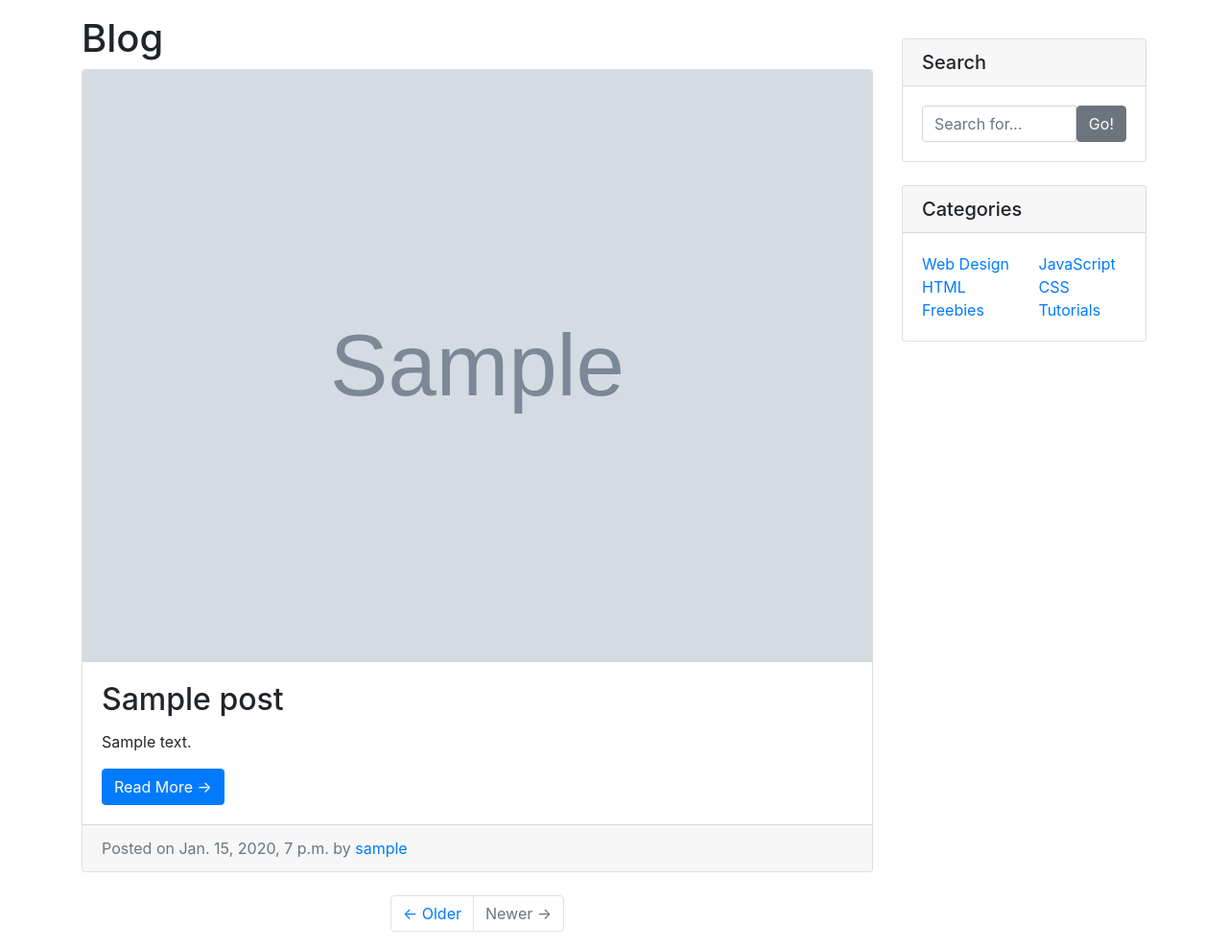
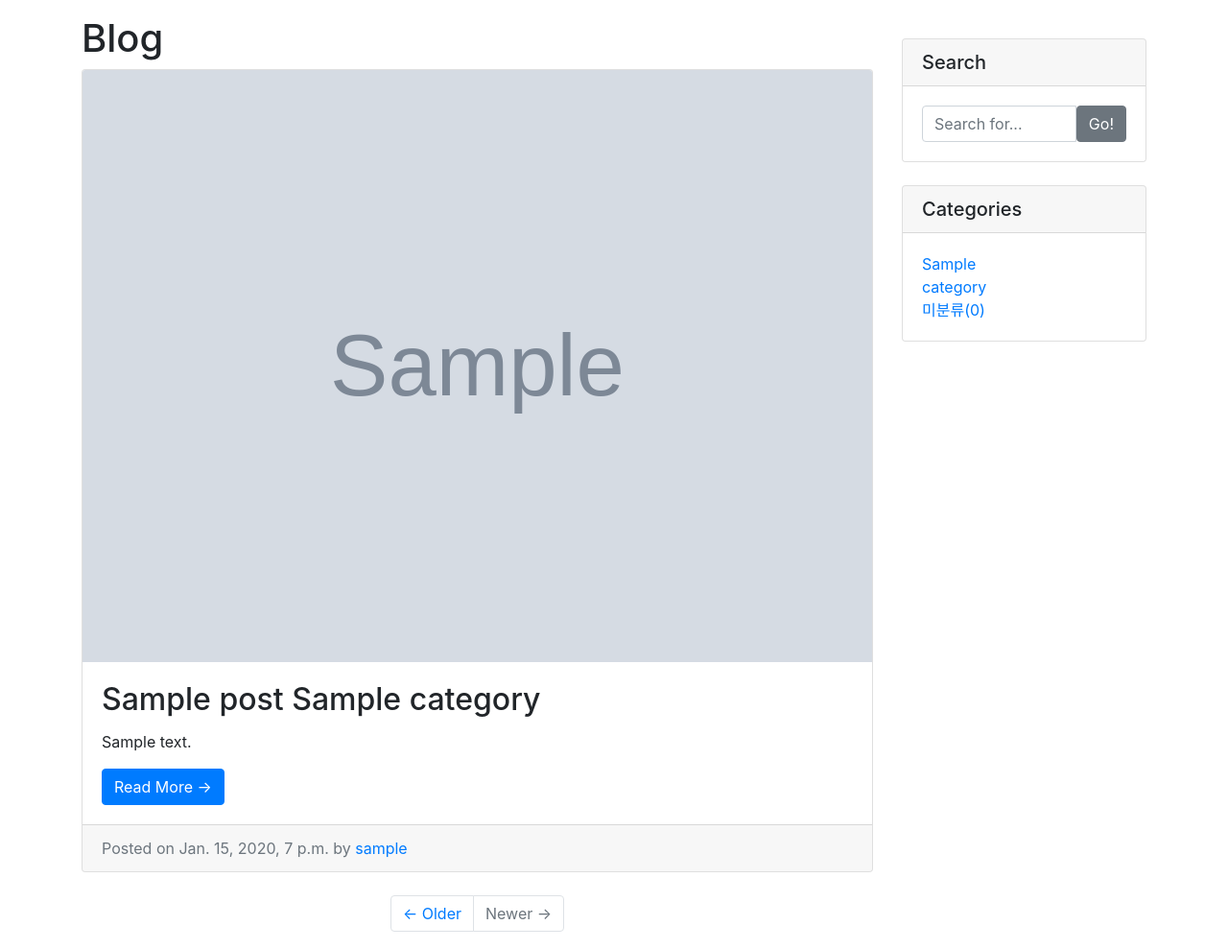
Before and after one commit to jisubaek/CloudProgramming2023, a Django app: page /blog/ in a window 1280 px wide. Shown: the part 56-1045 px from the top of the page at 96% size. Run offline with Django 4.2, Linux system fonts and the light colour scheme; tables that the repository leaves empty hold one stand-in row (values such as "Sample post"); grey boxes marked "Sample" are stand-in pictures; some libraries are stand-ins or nearby versions.

Commit message:
태그 추가

```diff
--- a/django_project/blog/models.py
+++ b/django_project/blog/models.py
@@ -1,6 +1,15 @@
 import os.path
 from django.contrib.auth.models import User
 from django.db import models
+
+class Tag(models.Model):
+    name = models.CharField(max_length=20, unique=True)
+    slug = models.SlugField(max_length=50, unique=True, allow_unicode=True)
+    def __str__(self):
+        return self.name
+
+    def get_absolute_url(self):
+        return f'/blog/tag/{self.slug}/'
 
 
 class Category(models.Model):
@@ -12,6 +21,9 @@ class Category(models.Model):
 
     class Meta:
         verbose_name_plural = 'Categories'
+
+    def get_absolute_url(self):
+        return f'/blog/category/{self.slug}/'
 
 
 class Post(models.Model):
@@ -26,10 +38,10 @@ class Post(models.Model):
 
     author = models.ForeignKey(User, null=True, on_delete=models.CASCADE)
     category = models.ForeignKey(Category, null=True, blank=True, on_delete=models.SET_NULL)
+    tags = models.ManyToManyField(Tag, blank=True)
 
     def __str__(self):
         return f'[{self.pk}]{self.title}'
-
 
     def get_absolute_url(self):
         return f'/blog/{self.pk}/'
--- a/django_project/blog/templates/blog/base.html
+++ b/django_project/blog/templates/blog/base.html
@@ -38,28 +38,14 @@
                         <div class="row">
                             <div class="col-lg-6">
                                 <ul class="list-unstyled mb-0">
-                                    <li>
-                                        <a href="#">Web Design</a>
-                                    </li>
-                                    <li>
-                                        <a href="#">HTML</a>
-                                    </li>
-                                    <li>
-                                        <a href="#">Freebies</a>
-                                    </li>
-                                </ul>
-                            </div>
-                            <div class="col-lg-6">
-                                <ul class="list-unstyled mb-0">
-                                    <li>
-                                        <a href="#">JavaScript</a>
-                                    </li>
-                                    <li>
-                                        <a href="#">CSS</a>
-                                    </li>
-                                    <li>
-                                        <a href="#">Tutorials</a>
-                                    </li>
+                                    {% for category in categories %}
+                                        <li>
+                                            <a href="{{category.get_absolute_url}}">{{ category.name }}</a>
+                                        </li>
+                                    {% endfor %}
+                                        <li>
+                                            <a href="/blog/category/no-category">미분류({{ no_category_count }})</a>
+                                        </li>
                                 </ul>
                             </div>
                         </div>
--- a/django_project/blog/templates/blog/post_detail.html
+++ b/django_project/blog/templates/blog/post_detail.html
@@ -86,7 +86,12 @@
         <p>{{ post.content }}</p>
         {% if post.file_upload %}
           <a href="{{ post.file_upload.url }}" class="btn btn-outline-dark" role="button" download>Download</a>
+                {% endif %}
         <hr>
+        {% if post.tags.exists %}
+          {% for tag in post.tags.iterator %}
+            <a href="{{tag.get_absolute_url}}">{{ tag }}</a>
+          {% endfor %}
         {% endif %}
 
 
--- a/django_project/blog/templates/blog/post_list.html
+++ b/django_project/blog/templates/blog/post_list.html
@@ -10,10 +10,10 @@
                     {% if p.head_image %}
                         <img class="card-img-top" src="{{ p.head_image.url }}" alt="Card image cap">
                     {% else %}
-                        <img class="card-img-top" src="../media/none.jpg">
+                        <img class="card-img-top" src="/media/none.jpg">
                     {% endif %}
                     <div class="card-body">
-                        <h2 class="card-title">{{ p.title}}</h2>
+                            <h2 class="card-title">{{ p.title}} {{ p.category }}</h2>
                         <p class="card-text">{{ p.content | truncatewords:45 }}</p>
                         <a href="{{ p.get_absolute_url }}" class="btn btn-primary">Read More &rarr;</a>
                     </div>
--- a/django_project/blog/urls.py
+++ b/django_project/blog/urls.py
@@ -4,6 +4,9 @@ from . import views
 urlpatterns = [
     path('', views.PostList.as_view()),
     path('<int:pk>/', views.PostDetail.as_view()),
+    path('category/<str:slug>/', views.categories_page),
+    path('tag/<str:slug>/', views.tag_page)
+
     # path('', views.index),
     # path('', views.index)
 ]
--- a/django_project/blog/views.py
+++ b/django_project/blog/views.py
@@ -1,11 +1,57 @@
-from .models import Post
+from unicodedata import category
+
+from .models import Post, Category, Tag
 from django.views.generic import ListView, DetailView
+from django.shortcuts import render
 
 
 class PostList(ListView):
     model = Post
     ordering = '-pk'
 
+    def get_context_data(self, **kwargs):
+        context = super(PostList, self).get_context_data()
+        context['categories'] = Category.objects.all()
+        context['no_category_count'] = Post.objects.filter(category=None).count()
+        return context
+
 
 class PostDetail(DetailView):
     model = Post
+
+    def get_context_data(self, **kwargs):
+        context = super(PostList, self).get_context_data()
+        context['categories'] = Category.objects.all()
+        context['no_category_count'] = Post.objects.filter(category=None).count()
+
+        return context
+
+
+def categories_page(request, slug):
+    if slug == 'no-category':
+        category = '미분류'
+        post_list = Post.objects.filter(category=None)
+    else:
+        category = Category.objects.get(slug=slug)
+        post_list = Post.objects.filter(category=category)
+
+    context = {
+        'category': category,
+        'categories': Category.objects.all(),
+        'post_list': Post.objects.filter(category=category),
+        'no_category_count': Post.objects.filter(category=None).count()
+    }
+    return render(request, 'blog/post_list.html', context)
+
+
+def tag_page(request, slug):
+    tag = Tag.objects.get(slug=slug)
+    post_list = tag.post_set.all()
+
+    context = {
+        'tag': tag,
+        'categories': Category.objects.all(),
+        'post_list': post_list,
+        'no_category_count': Post.objects.filter(category=None).count()
+    }
+    return render(request, 'blog/post_list.html', context)
--- a/django_project/django_project/urls.py
+++ b/django_project/django_project/urls.py
@@ -22,7 +22,7 @@ from django.conf.urls.static import static
 urlpatterns = [
     path('blog/', include('blog.urls')),
     path('admin/', admin.site.urls),
-    path('',include('single_pages.urls')),
+    path('', include('single_pages.urls')),
 
 ]
 
```
Also changed, not shown: django_project/blog/admin.py (+7 -2 lines).
